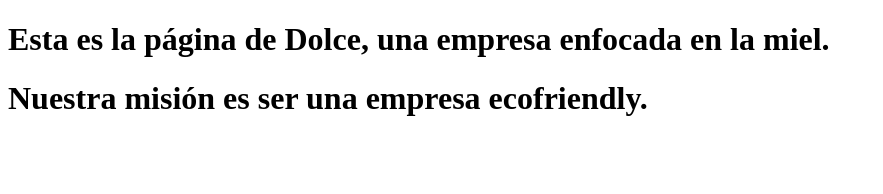
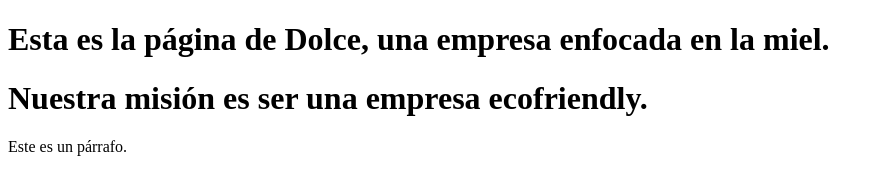
Before and after one commit to Litzi-Nallely/SitioWeb_Dolce, a plain HTML site: page index.html in a window 1280 px wide. Shown: the whole page, without its empty margins (0-883 px from the left). Drawn offline with Linux system fonts and the light colour scheme.

Commit message:
Nuevo párrafo

```diff
--- a/index.html
+++ b/index.html
@@ -13,5 +13,6 @@
     <h1>
         <b>Nuestra misión es ser una empresa ecofriendly.</b>
     </h1>
+    <p>Este es un párrafo.</p>
 </body>
 </html>
```
